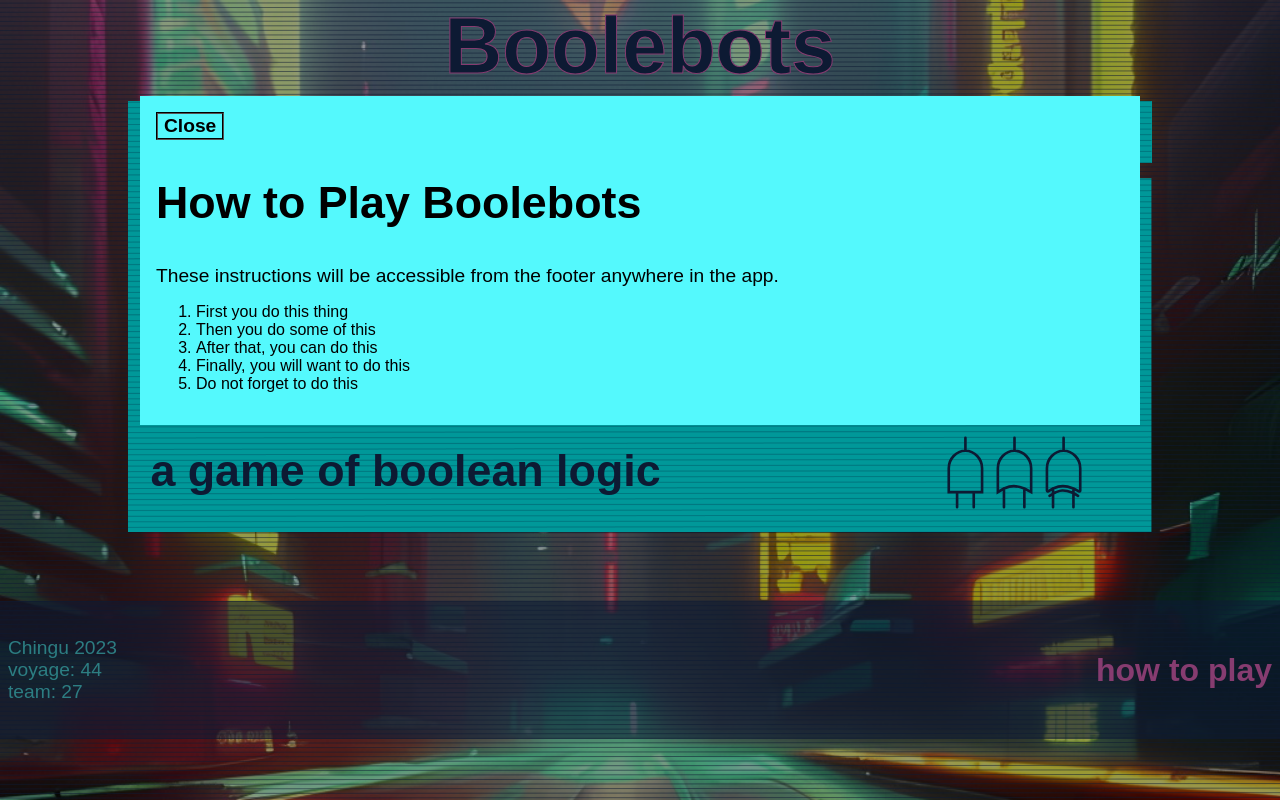
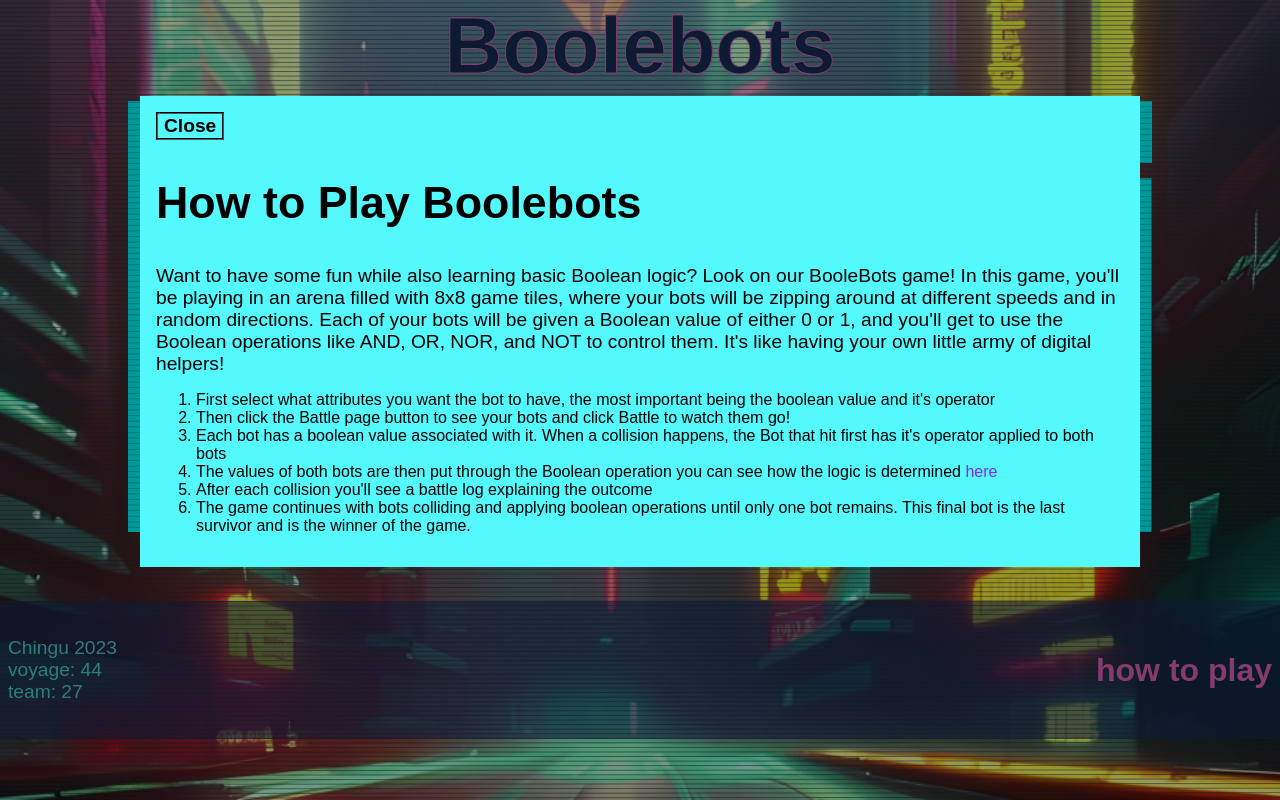
Before and after one commit to chingu-voyages/v44-tier2-team-27, a React (Vite) app: page / in a window 1280 px wide. Both pictures are taken after a click on the link "how to play". Built offline with nearby package versions, Linux system fonts and the light colour scheme; a web font is replaced by a local one.

Commit message:
written modal

```diff
--- a/src/components/modals/HowToPlay.tsx
+++ b/src/components/modals/HowToPlay.tsx
@@ -4,15 +4,19 @@ const HowToPlay = () => {
         <>
         <h2>How to Play Boolebots</h2>
         <p>
-            These instructions will be accessible from the footer anywhere in the
-            app.
+        Want to have some fun while also learning basic Boolean logic? Look on our BooleBots game! In this game,
+          you'll be playing in an arena filled with 8x8 game tiles, where your bots will be zipping around at different
+          speeds and in random directions. Each of your bots will be given a Boolean value of either 0 or 1, and you'll
+          get to use the Boolean operations like AND, OR, NOR, and NOT to control them. It's like having your own little
+          army of digital helpers!
         </p>
         <ol>
-            <li>First you do this thing</li>
-            <li>Then you do some of this</li>
-            <li>After that, you can do this</li>
-            <li>Finally, you will want to do this</li>
-            <li>Do not forget to do this</li>
+            <li>First select what attributes you want the bot to have, the most important being the boolean value and it's operator</li>
+            <li>Then click the Battle page button to see your bots and click Battle to watch them go!</li>
+            <li>Each bot has a boolean value associated with it. When a collision happens, the Bot that hit first has it's operator applied to both bots</li>
+            <li>The values of both bots are then put through the Boolean operation you can see how the logic is determined <a id="htp-link" href="http://www.ee.surrey.ac.uk/Projects/CAL/digital-logic/gatesfunc/index.html#logicgates">here</a></li>
+            <li>After each collision you'll see a battle log explaining the outcome</li>
+            <li>The game continues with bots colliding and applying boolean operations until only one bot remains. This final bot is the last survivor and is the winner of the game.</li>
         </ol>
     </>
     )
--- a/src/styles/components/layout.css
+++ b/src/styles/components/layout.css
@@ -75,3 +75,7 @@ p {
 .footerWrapper a:focus {
   color: var(--text-pink);
 }
+
+#htp-link{
+  color: blueviolet;
+}
```
